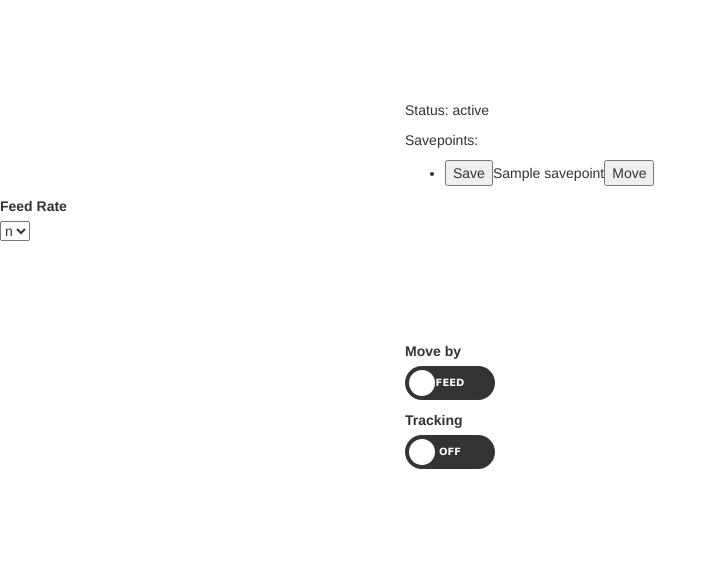
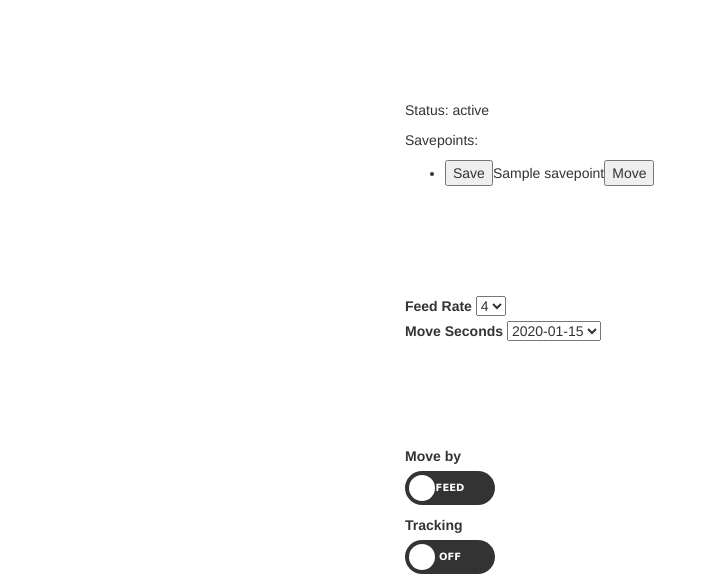
Before and after one commit to danielwould/robocamera, a Python web app: template web-ui/templates/index.html in a window 1280 px wide. Shown: the top 586 px of the page, without its empty margins (0-717 px from the left). Run offline with Jinja, Linux system fonts and the light colour scheme; the template is opened without the code that fills it: most values are stand-ins (such as "Sample title", 1, 10 or a date in 2020); some libraries are stand-ins or nearby versions.

Commit message:
toggle different move rates

```diff
--- a/RobotCamera.py
+++ b/RobotCamera.py
@@ -442,7 +442,7 @@ def handle_request(request, rc):
         elif request["request"] == "toggles":
             response = {"move_mode":rc.MOVE_TOGGLE,"tracking_mode": rc.TRACKING}
         elif request["request"] == "values":
-            response = {"feed_rate":rc.controller.get_feed_speed(),"feed_rate_values":[100,200,500,1000,1500,2000],"move_time": rc.controller.get_move_duration(),"timelapse_time":rc.timelapse_time,"timelapse_steps":rc.timelapse_steps}
+            response = {"feed_rate":rc.controller.get_feed_speed(),"feed_rate_values":[100,200,500,1000,1500,2000],"move_time": rc.controller.get_move_duration(),"move_time_values":[1,2,5,10,15,30,60,120],"timelapse_time":rc.timelapse_time,"timelapse_steps":rc.timelapse_steps}
     elif("update" in request):
         if request["update"] == "storepoint":
             #save current location as savepoint
--- a/web-ui/static/css/dropdowns.css
+++ b/web-ui/static/css/dropdowns.css
@@ -1,46 +1,34 @@
-/* Style The Dropdown Button */
-.dropbtn {
-    background-color: #4CAF50;
-    color: white;
-    padding: 16px;
-    font-size: 16px;
-    border: none;
-    cursor: pointer;
-  }
 
-  /* The container <div> - needed to position the dropdown content */
-  .dropdown {
-    position: relative;
-    display: inline-block;
-  }
 
-  /* Dropdown Content (Hidden by Default) */
-  .dropdown-content {
-    display: none;
-    position: absolute;
-    background-color: #f9f9f9;
-    min-width: 160px;
-    box-shadow: 0px 8px 16px 0px rgba(0,0,0,0.2);
-    z-index: 1;
-  }
+.select {
+  display: grid;
+  grid-template-areas: "select";
+  align-items: center;
+  position: relative;
 
-  /* Links inside the dropdown */
-  .dropdown-content a {
-    color: black;
-    padding: 12px 16px;
-    text-decoration: none;
-    display: block;
-  }
+  min-width: 15ch;
+  max-width: 30ch;
 
-  /* Change color of dropdown links on hover */
-  .dropdown-content a:hover {background-color: #f1f1f1}
+  border: 1px solid var(--select-border);
+  border-radius: 0.40em;
+  padding: 0.25em 0.5em;
 
-  /* Show the dropdown menu on hover */
-  .dropdown:hover .dropdown-content {
-    display: block;
-  }
+  font-size: 1.25rem;
+  cursor: pointer;
+  line-height: 1.1;
 
-  /* Change the background color of the dropdown button when the dropdown content is shown */
-  .dropdown:hover .dropbtn {
-    background-color: #ffcc33;
-  }
+  background-color: #333333;
+  background-image: linear-gradient(to top, #f9f9f9, #fff 33%);
+
+}
+
+select:focus + .focus {
+  position: absolute;
+  top: -1px;
+  left: -1px;
+  right: -1px;
+  bottom: -1px;
+  border: 2px solid var(--select-focus);
+  border-radius: inherit;
+
+}
--- a/web-ui/templates/index.html
+++ b/web-ui/templates/index.html
@@ -26,14 +26,26 @@
       </ul>
 
     </div>
-    <label for="standard-select">Feed Rate</label>
-    <div class="select">
-      <select id="standard-select">
-        {% for n in feed_rate_values %}
-          <option value="{{ n }}" {{ n.selected_value }}>n</option>
-        {% endfor %}
-      </select>
-      <span class="focus"></span>
+
+    <div class=container id=dropdowns>
+      <div id="feed-selector">
+        <label for="feed-select">Feed Rate</label>
+        <select id="feed-select">
+          {% for n in feed_rate_values %}
+            <option value="{{ n }}" {% if n == feed_rate %}selected{% endif %}>{{ n }}</option>
+          {% endfor %}
+        </select>
+        <span class="focus"></span>
+      </div>
+      <div id="time-selector">
+        <label for="time-select">Move Seconds</label>
+        <select id="time-select">
+          {% for n in move_time_values %}
+            <option value="{{ n }}" {% if n == move_time %}selected{% endif %}>{{ n }}</option>
+          {% endfor %}
+        </select>
+        <span class="focus"></span>
+      </div>
     </div>
 
     </div>
@@ -41,7 +53,7 @@
       <!-- Rounded switch -->
       <label class="label-block" for="moveby">Move by</label>
       <label class="switch" id="moveby">
-        <input type="checkbox" onclick='handleMoveBy(this);' {{ move_toggle }}>
+        <input type="checkbox" onclick='handleMoveBy(this);' onchange="showHideForm(this,'feed-selector', 'time-selector')" {{ move_toggle }}>
 
          <div class="slider round">
           <!--ADDED HTML -->
@@ -117,6 +129,17 @@
                 })
             });
         }
+        function showHideForm(box, id,id_2) {
+            var elm = document.getElementById(id);
+            var secondelem = document.getElementById(id_2);
+            if(box.checked){
+                elm.style.display = "none";
+                secondelem.style.display ="";
+            } else {
+                elm.style.display = "";
+                secondelem.style.display ="none";
+            }
+        }
         </script>
 </body>
 </html>
```
Also changed, not shown: web-ui/main.py (+9 -1 lines).
